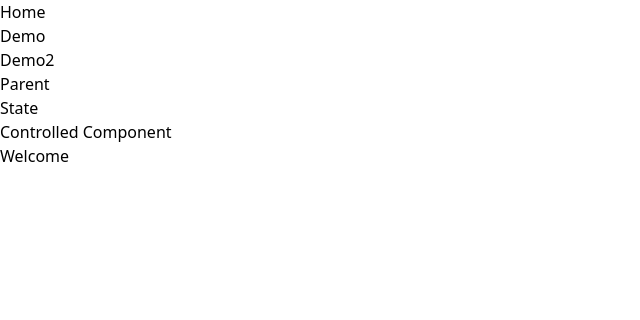
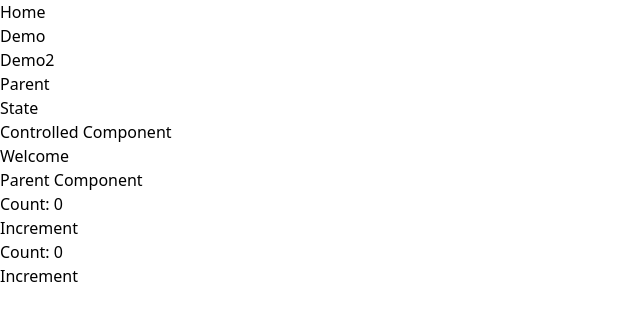
Before and after one commit to Him104/technica, a React (Vite) app: page /parent1 in a window 1280 px wide. Shown: the top 320 px of the page, without its empty margins (0-640 px from the left). Built offline with nearby package versions, Linux system fonts and the light colour scheme.

Commit message:
useCallback hook

```diff
--- a/src/App.jsx
+++ b/src/App.jsx
@@ -14,6 +14,7 @@ import Useeffect from "./components/Useeffect";
 import Sockets from "./components/Sockets";
 import SocketParent from "./components/SocketParent";
 import DomManipulationWithUseEffect from "./components/Focus";
+import Parent1 from "./components/Parent1";
 export default function App() {
   //   const todos = [{id:1, task: 'Learn React', completed: false},
   //     {id:2, task: 'Build Project', completed: true},
@@ -64,6 +65,7 @@ export default function App() {
         <Route path="sockets" element={<Sockets/>}/>
         <Route path="socketsParent" element={<SocketParent/>}/>
         <Route path="focus" element={<DomManipulationWithUseEffect/>}/>
+        <Route path="parent1" element={<Parent1/>}/>
 
       </Routes>
     </Router>
--- /dev/null
+++ b/src/components/Child1.jsx
@@ -0,0 +1,16 @@
+import React from 'react'
+const Child1 = ({count, handleCount}) => {
+console.log(`count was inncrement by ${count}`)
+
+  return (
+    <div>
+<h2>Count: {count}</h2>
+
+<button onClick={handleCount} className='border border-grey-500 shadow-lg bg-red-600 p-2 m-5'>Increment</button>
+
+
+    </div>
+  )
+}
+
+export default React.memo(Child1)
--- /dev/null
+++ b/src/components/Parent1.jsx
@@ -0,0 +1,29 @@
+import {useState, useCallback} from 'react'
+import Child1 from './Child1'
+
+const Parent1 = () => {
+const [count1, setCount1] = useState(0);
+const [count2, setCount2] = useState(0)
+
+
+const handleCount1 = useCallback(() => {
+    setCount1(count1 + 1)
+}, [count1]);
+
+const handleCount2 = useCallback(() => {
+    setCount2(count2 + 2)
+}, [count2])
+
+  return (
+    <div>
+<h1>Parent Component</h1>
+
+
+<Child1 count={count1} handleCount={handleCount1}/>
+<Child1 count={count2} handleCount={handleCount2}/>
+
+    </div>
+  )
+}
+
+export default Parent1
```
